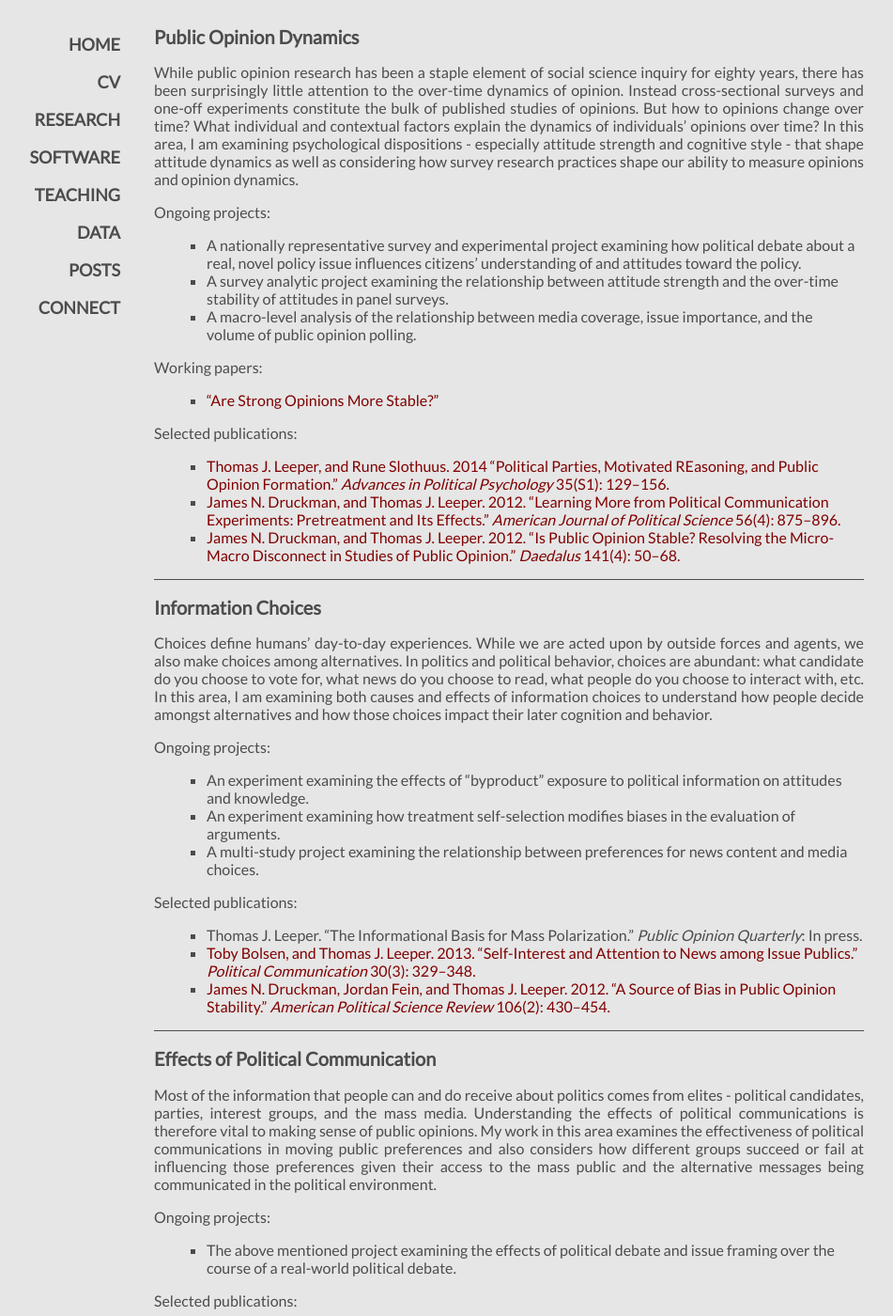
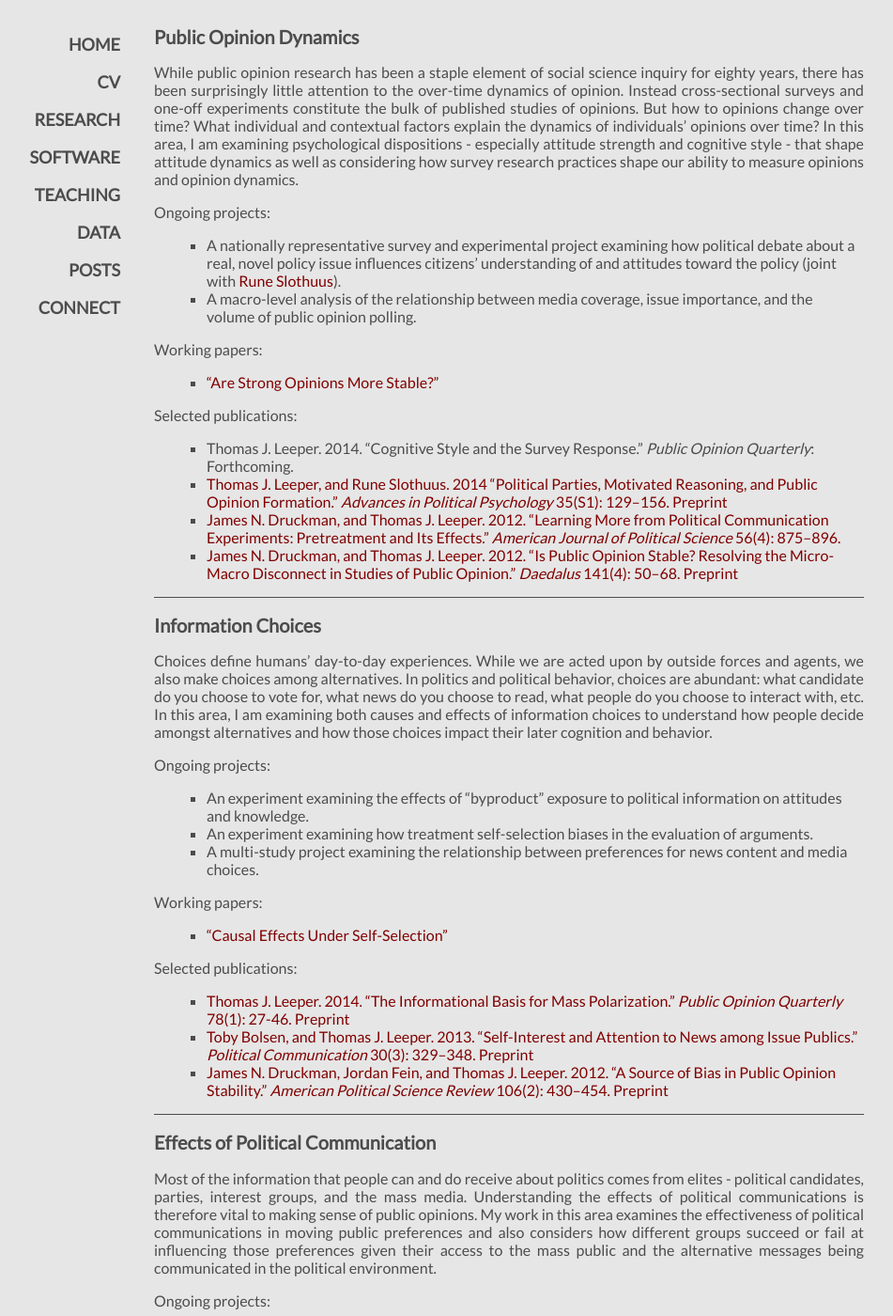
Before and after one commit to leeper/leeper.github.io, a Jekyll site: the page built from research.md, in a window 1280 px wide and 1400 px high. Shown: the whole window at 94% size, without its empty margins (98-1049 px from the left). Built offline with Jekyll 4.4.1, drawn with Linux system fonts in a browser that asks for light colours; Markdown is read by kramdown in place of the engine named in the settings; some of the changed text lies outside the part shown.

Commit message:
add working papers and preprints

```diff
--- a/research.md
+++ b/research.md
@@ -10,8 +10,7 @@ While public opinion research has been a staple element of social science inquir
 
 Ongoing projects:
 
-* A nationally representative survey and experimental project examining how political debate about a real, novel policy issue influences citizens' understanding of and attitudes toward the policy.
-* A survey analytic project examining the relationship between attitude strength and the over-time stability of attitudes in panel surveys.
+* A nationally representative survey and experimental project examining how political debate about a real, novel policy issue influences citizens' understanding of and attitudes toward the policy (joint with [Rune Slothuus](http://pure.au.dk/portal/en/slothuus@ps.au.dk)).
 * A macro-level analysis of the relationship between media coverage, issue importance, and the volume of public opinion polling.
 
 Working papers:
@@ -20,9 +19,10 @@ Working papers:
 
 Selected publications:
 
-* [Thomas J. Leeper, and Rune Slothuus. 2014 &ldquo;Political Parties, Motivated REasoning, and Public Opinion Formation.&rdquo; *Advances in Political Psychology* 35(S1): 129--156.](http://onlinelibrary.wiley.com/doi/10.1111/pops.12164/abstract)
+* Thomas J. Leeper. 2014. "Cognitive Style and the Survey Response." *Public Opinion Quarterly*: Forthcoming.
+* [Thomas J. Leeper, and Rune Slothuus. 2014 &ldquo;Political Parties, Motivated Reasoning, and Public Opinion Formation.&rdquo; *Advances in Political Psychology* 35(S1): 129--156.](http://onlinelibrary.wiley.com/doi/10.1111/pops.12164/abstract) [Preprint]({{ page.papers}}AdvancesInPoliticalPsychology2014.pdf)
 * [James N. Druckman, and Thomas J. Leeper. 2012. &ldquo;Learning More from Political Communication Experiments: Pretreatment and Its Effects.&rdquo; *American Journal of Political Science* 56(4): 875&ndash;896.](http://onlinelibrary.wiley.com/doi/10.1111/j.1540-5907.2012.00582.x/abstract)
-* [James N. Druckman, and Thomas J. Leeper. 2012. &ldquo;Is Public Opinion Stable? Resolving the Micro-Macro Disconnect in Studies of Public Opinion.&rdquo; *Daedalus* 141(4): 50&ndash;68.](http://www.mitpressjournals.org/doi/abs/10.1162/DAED_a_00173)
+* [James N. Druckman, and Thomas J. Leeper. 2012. &ldquo;Is Public Opinion Stable? Resolving the Micro-Macro Disconnect in Studies of Public Opinion.&rdquo; *Daedalus* 141(4): 50&ndash;68.](http://www.mitpressjournals.org/doi/abs/10.1162/DAED_a_00173) [Preprint]({{ page.papers}}Daedalus2012.pdf)
 
 ---
 ## Information Choices ##
@@ -32,14 +32,18 @@ Choices define humans' day-to-day experiences. While we are acted upon by outsid
 Ongoing projects:
 
 * An experiment examining the effects of "byproduct" exposure to political information on attitudes and knowledge.
-* An experiment examining how treatment self-selection modifies biases in the evaluation of arguments.
+* An experiment examining how treatment self-selection biases in the evaluation of arguments.
 * A multi-study project examining the relationship between preferences for news content and media choices.
+
+Working papers:
+
+* ["Causal Effects Under Self-Selection"]({{ page.papers }}CausalEffectsUnderSelfSelection.pdf)
 
 Selected publications:
 
-* Thomas J. Leeper. &ldquo;The Informational Basis for Mass Polarization.&rdquo; *Public Opinion Quarterly*: In press.
-* [Toby Bolsen, and Thomas J. Leeper. 2013. &ldquo;Self-Interest and Attention to News among Issue Publics.&rdquo; *Political Communication* 30(3): 329&ndash;348.](http://www.tandfonline.com/doi/abs/10.1080/10584609.2012.737428#.UugCqLs1jtQ)
-* [James N. Druckman, Jordan Fein, and Thomas J. Leeper. 2012. &ldquo;A Source of Bias in Public Opinion Stability.&rdquo; *American Political Science Review* 106(2): 430&ndash;454.](http://journals.cambridge.org/action/displayAbstract?fromPage=online&aid=8600564)
+* [Thomas J. Leeper. 2014. &ldquo;The Informational Basis for Mass Polarization.&rdquo; *Public Opinion Quarterly* 78(1): 27-46.](http://poq.oxfordjournals.org/content/78/1/27.abstract) [Preprint]({{ page.papers }}PublicOpinionQuarterly2014.pdf)
+* [Toby Bolsen, and Thomas J. Leeper. 2013. &ldquo;Self-Interest and Attention to News among Issue Publics.&rdquo; *Political Communication* 30(3): 329&ndash;348.](http://www.tandfonline.com/doi/abs/10.1080/10584609.2012.737428#.UugCqLs1jtQ) [Preprint]({{ page.papers }}PoliticalCommunication2013.pdf)
+* [James N. Druckman, Jordan Fein, and Thomas J. Leeper. 2012. &ldquo;A Source of Bias in Public Opinion Stability.&rdquo; *American Political Science Review* 106(2): 430&ndash;454.](http://journals.cambridge.org/action/displayAbstract?fromPage=online&aid=8600564) [Preprint]({{ page.papers}}AmericanPoliticalScienceReview2012.pdf)
 
 
 ---
@@ -49,24 +53,26 @@ Most of the information that people can and do receive about politics comes from
 
 Ongoing projects:
 
-* The above mentioned project examining the effects of political debate and issue framing over the course of a real-world political debate.
+* The above mentioned project examining the effects of political debate and issue framing over the course of a real-world political debate (joint with [Rune Slothuus](http://pure.au.dk/portal/en/slothuus@ps.au.dk)).
+
+Working papers:
+
+* ["Interest Groups and Political Attitudes"]({{ page.papers }}InterestGroupsAndPoliticalAttitudes.pdf)
 
 Selected publications:
 
-* [Thomas J. Leeper, and Rune Slothuus. 2014 &ldquo;Political Parties, Motivated REasoning, and Public Opinion Formation.&rdquo; *Advances in Political Psychology* 35(S1): 129--156.](http://onlinelibrary.wiley.com/doi/10.1111/pops.12164/abstract)
-* [Toby Bolsen, Thomas J. Leeper, and Matthew Shapiro. 2014. &ldquo;Doing What Others Do: Norms, Science, and Collective Action on Global Warming.&rdquo; *American Politics Research* 42(1): 65--89.](http://apr.sagepub.com/content/42/1/65)
+* [Thomas J. Leeper, and Rune Slothuus. 2014 &ldquo;Political Parties, Motivated REasoning, and Public Opinion Formation.&rdquo; *Advances in Political Psychology* 35(S1): 129--156.](http://onlinelibrary.wiley.com/doi/10.1111/pops.12164/abstract) [Preprint]({{ page.papers }}AdvancesInPoliticalPsychology2014.pdf)
+* [Toby Bolsen, Thomas J. Leeper, and Matthew Shapiro. 2014. &ldquo;Doing What Others Do: Norms, Science, and Collective Action on Global Warming.&rdquo; *American Politics Research* 42(1): 65--89.](http://apr.sagepub.com/content/42/1/65) [Preprint]({{ page.papers }}AmericanPoliticsResearch.pdf)
 
 ---
 ## Reproducible Research, Open Data, and Statistical Computing ##
 
 Shifting norms in social scientific practice mean that the future of quantitative social science will depend on shared data, open source software, and reproducible research reports. Developing tools to facilitate the coming era of reproducible social science and training social scientists at all levels to use those tools is critically important. In this vein, I develop open source software and write on how to improve reproducibility of social science research.
 
-Ongoing projects:
-* Numerous software projects for the R language to facilitate data archiving, reproducible research, and the use of online data sources
+Selected publications:
 
-Selected publications:
 * For published software, see [Software](http://thomasleeper.com/software)
-* Thomas J. Leeper. 2014. &ldquo;Archiving Reproducible Research with R and Dataverse.&rdquo; *The R Journal*: In press.
+* [Thomas J. Leeper. 2014. &ldquo;Archiving Reproducible Research with R and Dataverse.&rdquo; *The R Journal*: In press.](http://journal.r-project.org/archive/accepted/leeper.pdf)
 * [Thomas J. Leeper. 2011. &ldquo;The Role of Protocol in the Design and Reporting of Experiments.&rdquo; *The Experimental Political Scientist* 2(1): 6&ndash;10.](http://scholar.harvard.edu/files/dtingley/files/may2011.pdf)
 
 
@@ -76,9 +82,9 @@ Selected publications:
 
 Experimental methods are an increasingly important method for understanding political and social processes and behavior. My work in this area aims to improve the quality of experimental methods and reduce barriers to entry for experimental research online. I am also completing a large project comparing the effects of convenience samples on inferences about experimental effects in a project funded by the National Science Foundation.
 
-Ongoing projects:
+Working papers:
 
-* Joint work with [Kevin Mullinix](http://www.kevinmullinix.com/) testing the generalizability of experimental framing effects from convenience samples.
+* ["To Whom With What Effect? Parallel Experiments on Framing"]({{ page.papers }}ParallelExperimentsOnFraming.pdf) (Joint with [Kevin Mullinix](http://www.kevinmullinix.com/))
 
 Selected publications:
 
@@ -92,6 +98,7 @@ Selected publications:
 While experimental methods are considered the *gold standard* for causal inference, many political and social phenomena cannot be readily examined with experimentation and, regardless of feasibility, much of the social and political data available to researchers is observational. One potential solution to these constraints is the approximation of experimental treatment assignment through matching techniques. In some cases, (random) experimental assignment to treatment status may even be uninformative about real-world processes involving nonrandom assignment to treatment status.
 
 Ongoing projects:
+
 * A project on the combination of matching and experimentation to study treatment self-selection problems.
 * Joint work with [Jason Seawright](http://www.polisci.northwestern.edu/people/seawright.html) on the study causal moderation with matching methods.
 * Project examining critiques of matching methods in the area of voter mobilization research.
```
